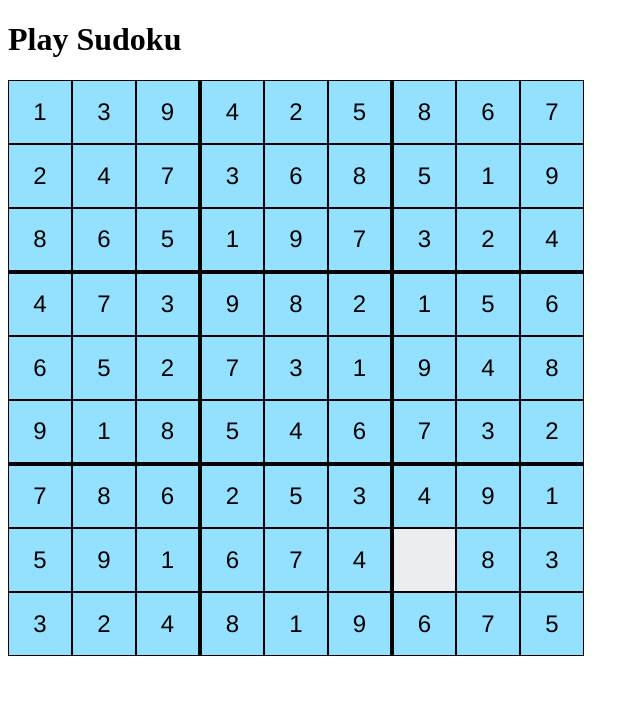
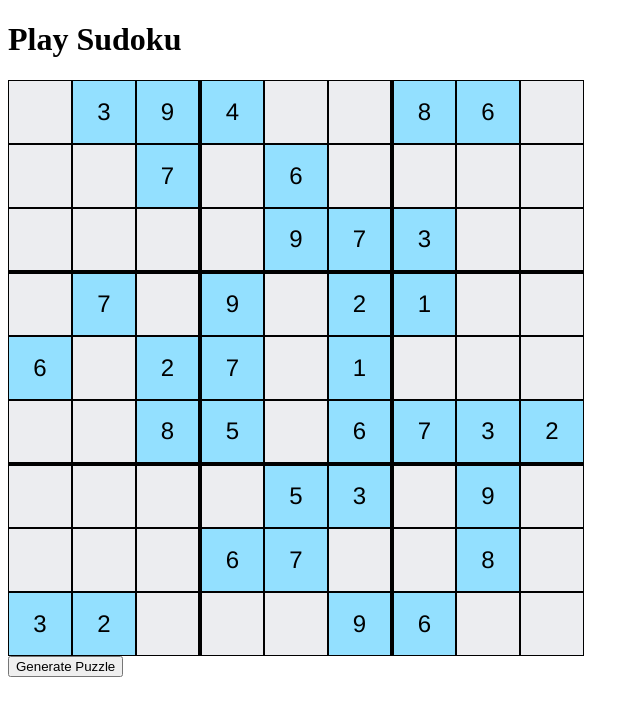
Before and after one commit to KevinJohnson23/Sudoku, a React (Vite) app: page / in a window 1280 px wide. Shown: the top 716 px of the page, without its empty margins (0-640 px from the left). Built offline with nearby package versions, Linux system fonts and the light colour scheme.

Commit message:
Add Generate Puzzle button

```diff
--- a/src/App.jsx
+++ b/src/App.jsx
@@ -8,10 +8,27 @@ const solution = generate()
 const initial = destroy(solution)
 
 function App() {
-  const [grid, setGrid] = useState(initial)
+  const [puzzle, setPuzzle] = useState({
+    solution: solution,
+    grid: initial
+  })
+
   function gridChanged(newGrid) {
-    setGrid(newGrid)
+    setPuzzle({
+      solution: puzzle.solution,
+      grid: newGrid
+    })
   }
+
+  function newPuzzle() {
+    const newSolution = generate()
+    const newInitial = destroy(newSolution)
+    setPuzzle({
+      solution: newSolution,
+      grid: newInitial
+    })
+  }
+
   return (
     <>
       <div>
@@ -19,10 +36,15 @@ function App() {
       </div>
       <div>
         <Grid
-          grid={grid}
+          grid={puzzle.grid}
           gridChanged={gridChanged}
-          solution={solution}
+          solution={puzzle.solution}
         />
+      </div>
+      <div>
+        <button onClick={newPuzzle}>
+          Generate Puzzle
+        </button>
       </div>
     </>
   )
--- a/src/sudoku/destroyer.js
+++ b/src/sudoku/destroyer.js
@@ -41,7 +41,7 @@ function destroyGrid(grid, attempts) {
 }
 
 function destroy(grid) {
-  return destroyGrid(grid, 1)
+  return destroyGrid(grid, 9**2)
 }
 
 export default destroy
```
